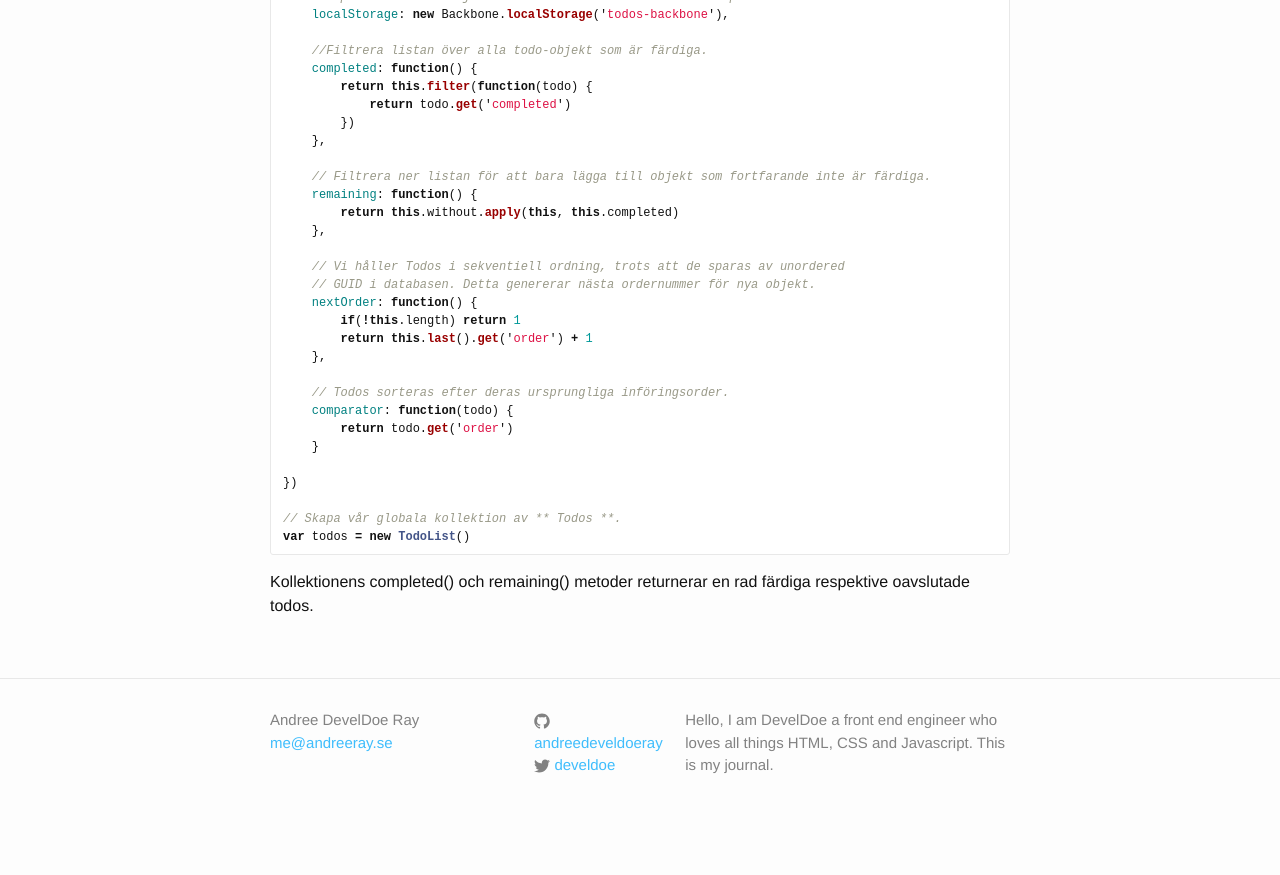
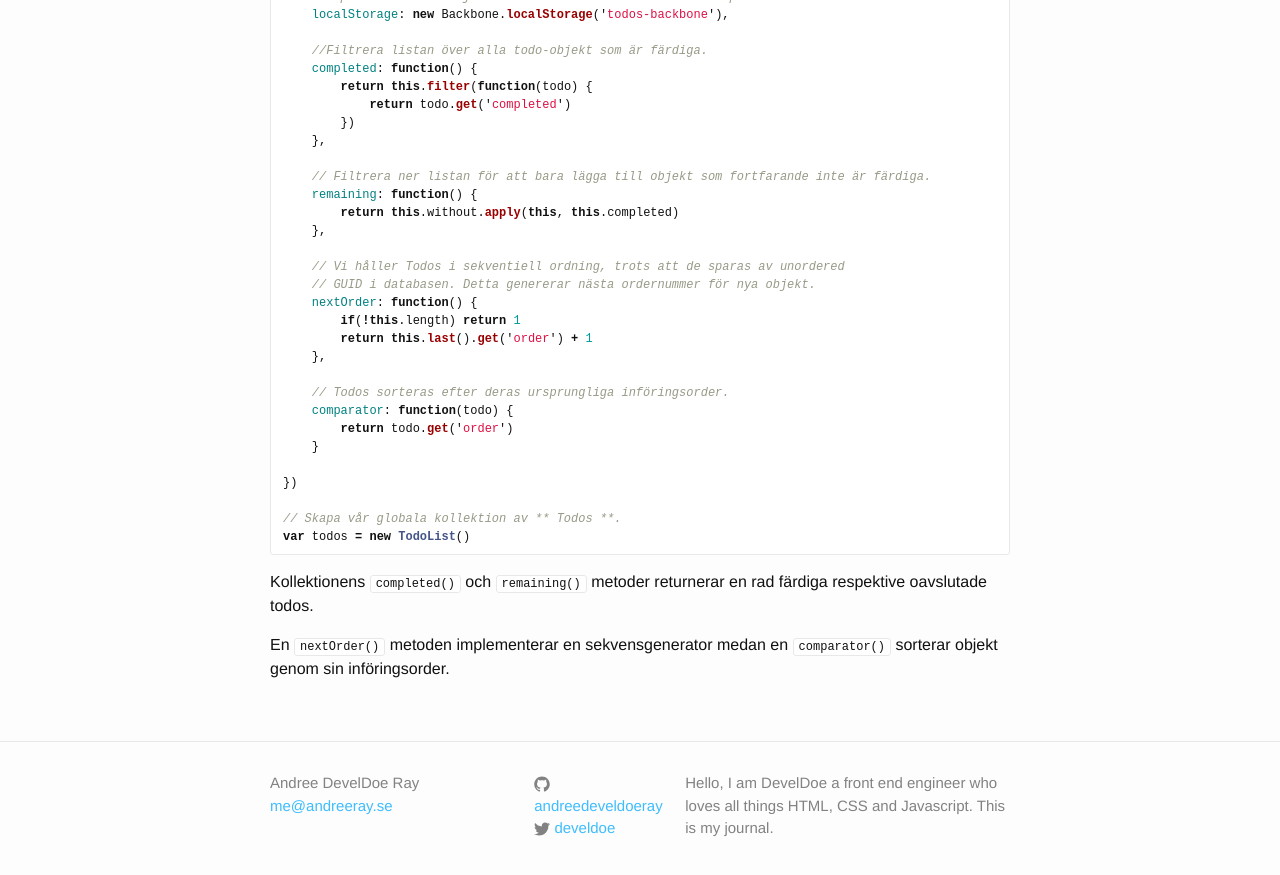
Before and after one commit to develdoe/develdoe.github.io, a Jekyll site: the page built from _posts/2017-11-14-backbone-todos-app.md, in a window 1280 px wide and 900 px high, scrolled down 4235 px. Shown: the top 875 px of the window. Built offline with Jekyll 4.4.1, drawn with Linux system fonts in a browser that asks for light colours; before the commit the page ends 5072 px from its top, so only the background shows below that.

Commit message:
Update 2017-11-14-backbone-todos-app.md

````diff
--- a/_posts/2017-11-14-backbone-todos-app.md
+++ b/_posts/2017-11-14-backbone-todos-app.md
@@ -222,4 +222,6 @@ var TodoList = Backbone.Collection.extend({
 var todos = new TodoList()
 ```
 
-Kollektionens completed() och remaining() metoder returnerar en rad färdiga respektive oavslutade todos.
+Kollektionens `completed()` och `remaining()` metoder returnerar en rad färdiga respektive oavslutade todos.
+
+En `nextOrder()` metoden implementerar en sekvensgenerator medan en `comparator()` sorterar objekt genom sin införingsorder.
````
